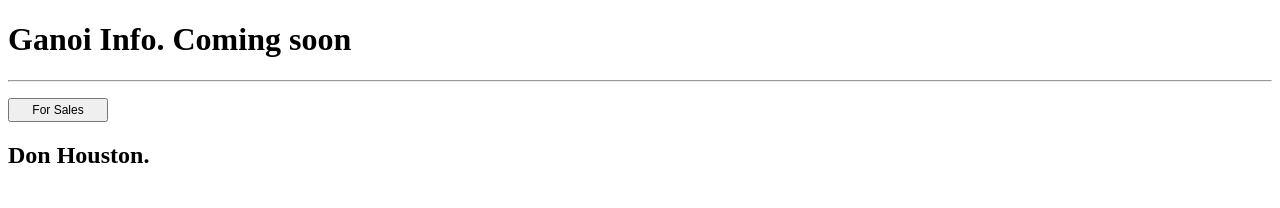
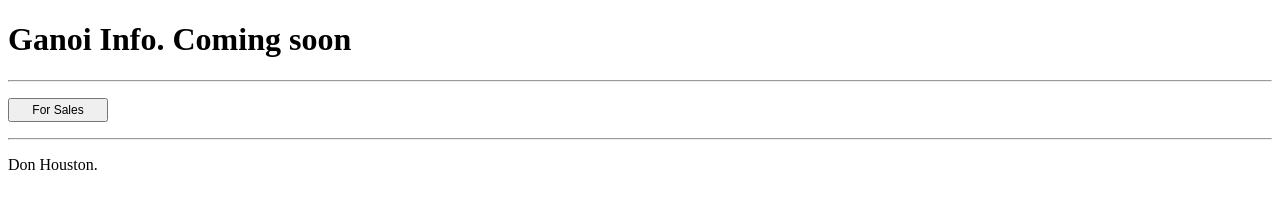
Before and after one commit to ganoi/don.houston, a plain HTML site: page index.html in a window 1280 px wide. Drawn offline with Linux system fonts and the light colour scheme.

Commit message:
Update index.html

```diff
--- a/index.html
+++ b/index.html
@@ -17,7 +17,7 @@
   <h1>Ganoi Info. Coming soon</h1><hr>
   <p><button style="height:24px;width:100px;font-size:12px" onclick="ForSales()" id="button">For Sales</button></p>
   <p id="demo"></p>
-  <h2>Don Houston.</h2>
+  <hr><p>Don Houston.</p>
 </div>
 
 </body>
```
